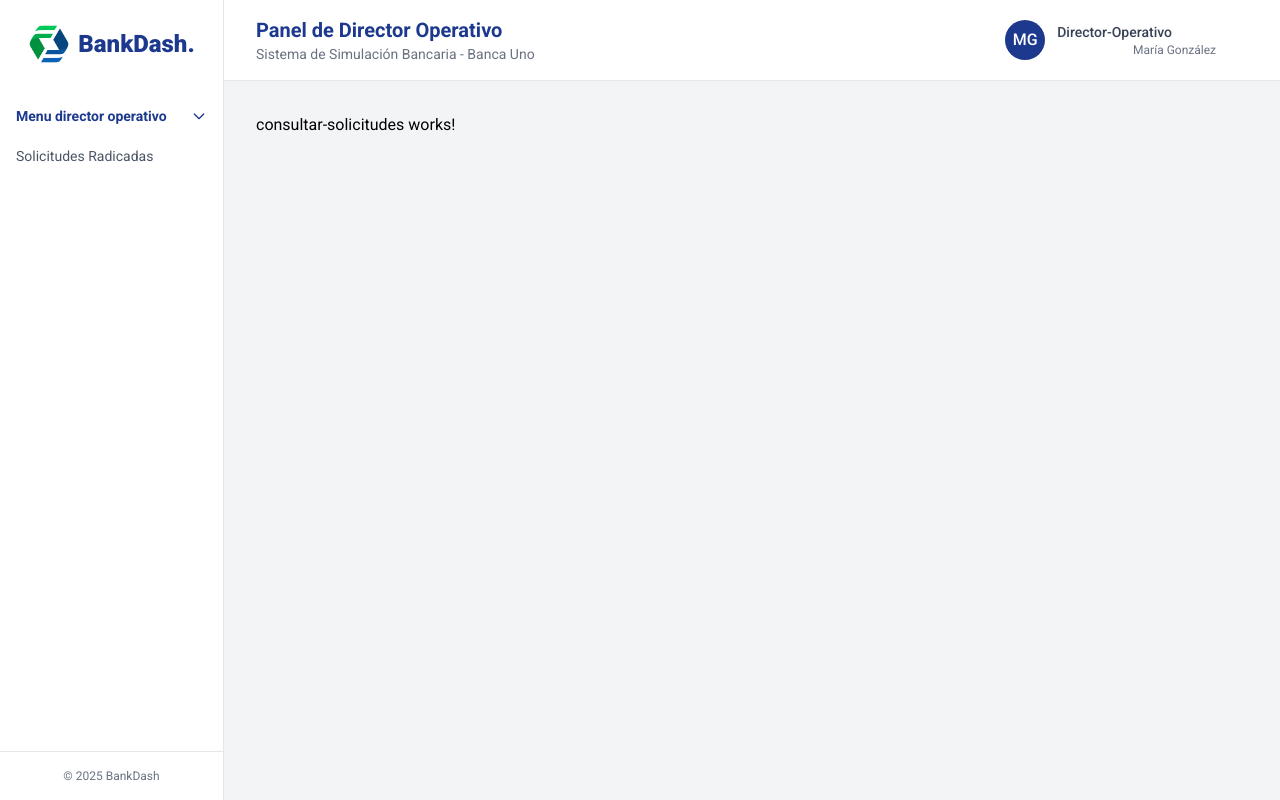
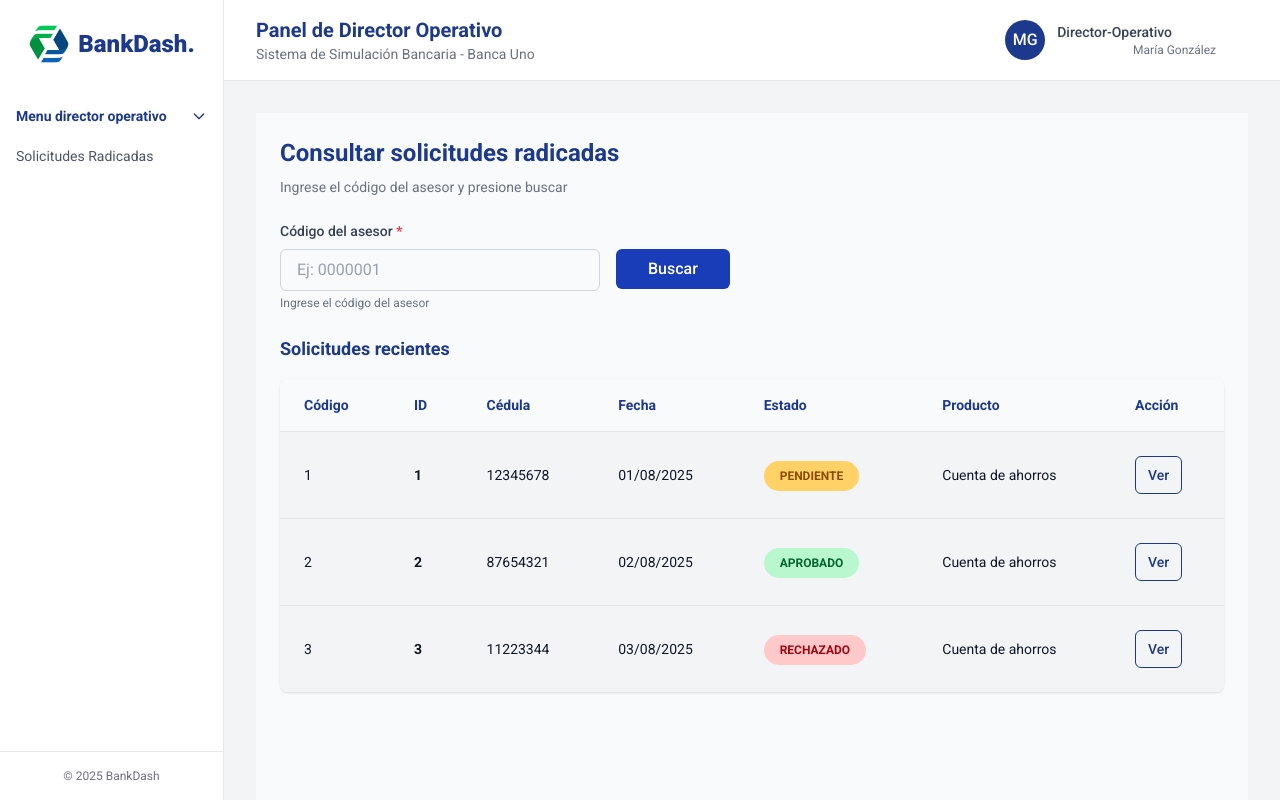
Before and after one commit to pacheco333/Banca_Frontend, an Angular app: page /director-operativo/consultar-solicitudes in a window 1280 px wide. Built offline with nearby package versions, Linux system fonts and the light colour scheme.

Commit message:
Frontend de director operativo

```diff
--- a/src/app/features/asesor/components/solicitar-producto/solicitar-producto.component.ts
+++ b/src/app/features/asesor/components/solicitar-producto/solicitar-producto.component.ts
@@ -16,19 +16,41 @@ export class SolicitarProductoComponent {
   comentario: string = '';
   archivoSeleccionado: string = '';
   archivoFile: File | null = null;
+  clienteEncontrado: boolean = false;
+  clienteNoEncontrado: boolean = false;
+  nombreCliente: string = '';
 
   constructor(private solicitudService: SolicitudService) {}
+
+  // Validar que solo se ingresen números
+  onCedulaInput(event: Event): void {
+    const input = event.target as HTMLInputElement;
+    const value = input.value;
+    // Eliminar cualquier caracter que no sea número
+    this.cedula = value.replace(/[^0-9]/g, '');
+    // Actualizar el valor del input
+    input.value = this.cedula;
+  }
 
   buscarCliente(): void {
     if (this.cedula.trim()) {
       console.log('Buscando cliente con cédula:', this.cedula);
+      this.clienteEncontrado = false;
+      this.clienteNoEncontrado = false;
       this.solicitudService.buscarCliente(this.cedula).subscribe({
-        next: (cliente) => {
-          console.log('Cliente encontrado:', cliente);
-          alert(`Cliente encontrado: ${cliente.nombre} ${cliente.apellido}`);
+        next: (response) => {
+          console.log('Respuesta completa:', response);
+          console.log('Cliente encontrado:', response.data);
+          this.clienteEncontrado = true;
+          this.clienteNoEncontrado = false;
+          const cliente = response.data;
+          this.nombreCliente = `${cliente.primer_nombre || ''} ${cliente.primer_apellido || ''}`.trim() || 'Cliente';
         },
         error: (error) => {
           console.error('Error al buscar cliente:', error);
+          this.clienteEncontrado = false;
+          this.clienteNoEncontrado = true;
+          this.nombreCliente = '';
         }
       });
     } else {
@@ -82,5 +104,8 @@ export class SolicitarProductoComponent {
     this.comentario = '';
     this.archivoSeleccionado = '';
     this.archivoFile = null;
+    this.clienteEncontrado = false;
+    this.clienteNoEncontrado = false;
+    this.nombreCliente = '';
   }
 }
--- a/src/app/features/asesor/services/solicitud.service.ts
+++ b/src/app/features/asesor/services/solicitud.service.ts
@@ -6,7 +6,7 @@ import { Observable } from 'rxjs';
   providedIn: 'root'
 })
 export class SolicitudService {
-  private apiUrl = 'http://localhost:3000/api'; // Cambia esto por tu URL de API
+  private apiUrl = 'http://localhost:3000/api/asesor'; // Cambia esto por tu URL de API
 
   constructor(private http: HttpClient) {}
 
--- a/src/app/features/director-operativo/components/consultar-solicitudes/consultar-solicitudes.component.html
+++ b/src/app/features/director-operativo/components/consultar-solicitudes/consultar-solicitudes.component.html
@@ -1 +1,79 @@
-<p>consultar-solicitudes works!</p>
+<div class="min-h-screen bg-gray-50 p-6">
+  <div class="max-w-6xl mx-auto">
+    <!-- Header -->
+    <h1 class="text-2xl font-semibold text-blue-900 mb-2">Consultar solicitudes radicadas</h1>
+    <p class="text-sm text-gray-500 mb-6">Ingrese el código del asesor y presione buscar</p>
+
+    <!-- Search Form -->
+    <div class="mb-6 flex gap-4 items-start">
+      <div class="w-80">
+        <label class="block text-sm font-medium text-gray-700 mb-2">
+          Código del asesor <span class="text-red-500">*</span>
+        </label>
+        <input
+          type="text"
+          [(ngModel)]="codigoAsesor"
+          placeholder="Ej: 0000001"
+          class="w-full px-4 py-2 border border-gray-300 rounded-md focus:outline-none focus:ring-2 focus:ring-blue-500 focus:border-transparent placeholder:text-gray-400"
+        />
+        <p class="text-xs text-gray-500 mt-1">Ingrese el código del asesor</p>
+      </div>
+      <button
+        (click)="buscar()"
+        class="px-8 py-2 bg-blue-800 text-white rounded-md hover:bg-blue-900 transition-colors font-medium mt-7 cursor-pointer"
+      >
+        Buscar
+      </button>
+    </div>
+
+    <!-- Results Title -->
+    <h2 class="text-lg font-semibold text-blue-900 mb-4">Solicitudes recientes</h2>
+
+    <!-- Results Table -->
+    <div class="bg-white rounded-lg shadow-sm overflow-hidden">
+      <div class="overflow-x-auto">
+        <table class="w-full">
+          <thead class="bg-slate-50">
+            <tr>
+              <th class="text-left py-4 px-6 text-sm font-semibold text-blue-900">Código</th>
+              <th class="text-left py-4 px-6 text-sm font-semibold text-blue-900">ID</th>
+              <th class="text-left py-4 px-6 text-sm font-semibold text-blue-900">Cédula</th>
+              <th class="text-left py-4 px-6 text-sm font-semibold text-blue-900">Fecha</th>
+              <th class="text-left py-4 px-6 text-sm font-semibold text-blue-900">Estado</th>
+              <th class="text-left py-4 px-6 text-sm font-semibold text-blue-900">Producto</th>
+              <th class="text-left py-4 px-6 text-sm font-semibold text-blue-900">Acción</th>
+            </tr>
+          </thead>
+          <tbody class="bg-gray-100">
+            <tr *ngFor="let solicitud of solicitudes; let i = index"
+                class="border-t border-gray-200 hover:bg-gray-50 transition-colors">
+              <td class="py-6 px-6 text-sm text-gray-900">{{ solicitud.codigo }}</td>
+              <td class="py-6 px-6 text-sm font-semibold text-gray-900">{{ solicitud.id }}</td>
+              <td class="py-6 px-6 text-sm text-gray-900">{{ solicitud.cedula }}</td>
+              <td class="py-6 px-6 text-sm text-gray-900">{{ solicitud.fecha }}</td>
+              <td class="py-6 px-6">
+                <span class="px-4 py-2 rounded-full text-xs font-semibold uppercase"
+                      [ngClass]="{
+                        'bg-[#FFD166] text-yellow-800': solicitud.estado === 'PENDIENTE',
+                        'bg-green-200 text-green-800': solicitud.estado === 'APROBADO',
+                        'bg-red-200 text-red-800': solicitud.estado === 'RECHAZADO'
+                      }">
+                  {{ solicitud.estado }}
+                </span>
+              </td>
+              <td class="py-6 px-6 text-sm text-gray-900">{{ solicitud.producto }}</td>
+              <td class="py-6 px-6">
+                <button
+                  (click)="verDetalle(solicitud)"
+                  class="px-3 py-2 border-1 border-blue-900 rounded-md text-sm text-blue-900 hover:bg-blue-50 transition-colors font-medium cursor-pointer"
+                >
+                  Ver
+                </button>
+              </td>
+            </tr>
+          </tbody>
+        </table>
+      </div>
+    </div>
+  </div>
+</div>
--- a/src/app/features/director-operativo/components/consultar-solicitudes/consultar-solicitudes.component.ts
+++ b/src/app/features/director-operativo/components/consultar-solicitudes/consultar-solicitudes.component.ts
@@ -1,11 +1,36 @@
-import { Component } from '@angular/core';
+import { Component, OnInit } from '@angular/core';
+import { CommonModule } from '@angular/common';
+import { FormsModule } from '@angular/forms';
+import { DirectorOperativo, Solicitud } from '../../services/consultar.service';
 
 @Component({
   selector: 'app-consultar-solicitudes',
-  imports: [],
+  standalone: true,
+  imports: [CommonModule, FormsModule],
   templateUrl: './consultar-solicitudes.component.html',
   styleUrl: './consultar-solicitudes.component.css'
 })
-export class ConsultarSolicitudes {
+export class ConsultarSolicitudes implements OnInit {
+  codigoAsesor: string = '';
+  solicitudes: Solicitud[] = [];
 
+  constructor(private directorService: DirectorOperativo) {}
+
+  ngOnInit() {
+    this.cargarSolicitudesRecientes();
+  }
+
+  buscar() {
+    if (this.codigoAsesor.trim()) {
+      this.solicitudes = this.directorService.buscarPorAsesor(this.codigoAsesor);
+    }
+  }
+
+  cargarSolicitudesRecientes() {
+    this.solicitudes = this.directorService.obtenerSolicitudesRecientes();
+  }
+
+  verDetalle(solicitud: Solicitud) {
+    console.log('Ver detalle de solicitud:', solicitud);
+  }
 }
--- a/src/app/features/director-operativo/services/consultar.service.ts
+++ b/src/app/features/director-operativo/services/consultar.service.ts
@@ -1,8 +1,57 @@
 import { Injectable } from '@angular/core';
+
+export interface Solicitud {
+  codigo: string;
+  id: string;
+  cedula: string;
+  fecha: string;
+  estado: 'PENDIENTE' | 'APROBADO' | 'RECHAZADO';
+  producto: string;
+  valor: number;
+}
 
 @Injectable({
   providedIn: 'root'
 })
 export class DirectorOperativo {
+  private solicitudes: Solicitud[] = [
+    {
+      codigo: '1',
+      id: '1',
+      cedula: '12345678',
+      fecha: '01/08/2025',
+      estado: 'PENDIENTE',
+      producto: 'Cuenta de ahorros',
+      valor: 0
+    },
+    {
+      codigo: '2',
+      id: '2',
+      cedula: '87654321',
+      fecha: '02/08/2025',
+      estado: 'APROBADO',
+      producto: 'Cuenta de ahorros',
+      valor: 0
+    },
+    {
+      codigo: '3',
+      id: '3',
+      cedula: '11223344',
+      fecha: '03/08/2025',
+      estado: 'RECHAZADO',
+      producto: 'Cuenta de ahorros',
+      valor: 0
+    }
+  ];
 
+  obtenerSolicitudesRecientes(): Solicitud[] {
+    return this.solicitudes;
+  }
+
+  buscarPorAsesor(codigoAsesor: string): Solicitud[] {
+    return this.solicitudes.filter(s =>
+      s.codigo.includes(codigoAsesor) ||
+      s.cedula.includes(codigoAsesor)
+    );
+  }
 }
```
Also changed, not shown: src/app/features/asesor/components/solicitar-producto/solicitar-producto.component.html (+41 -21 lines).
